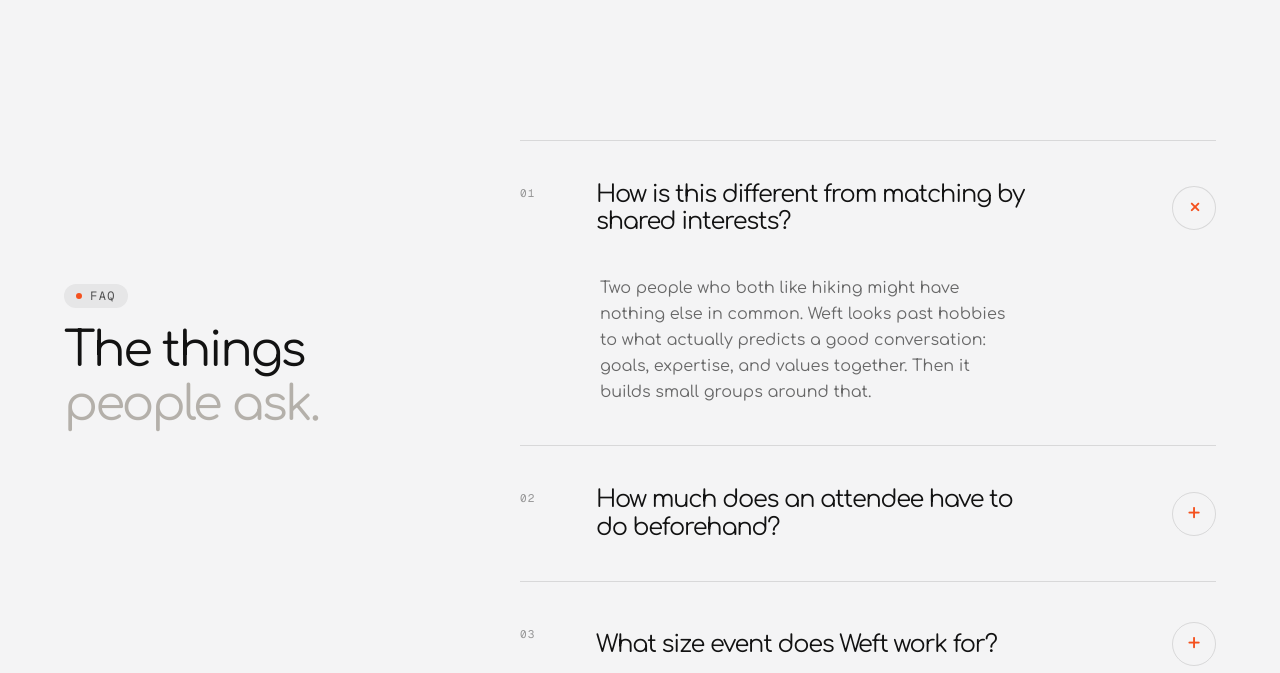
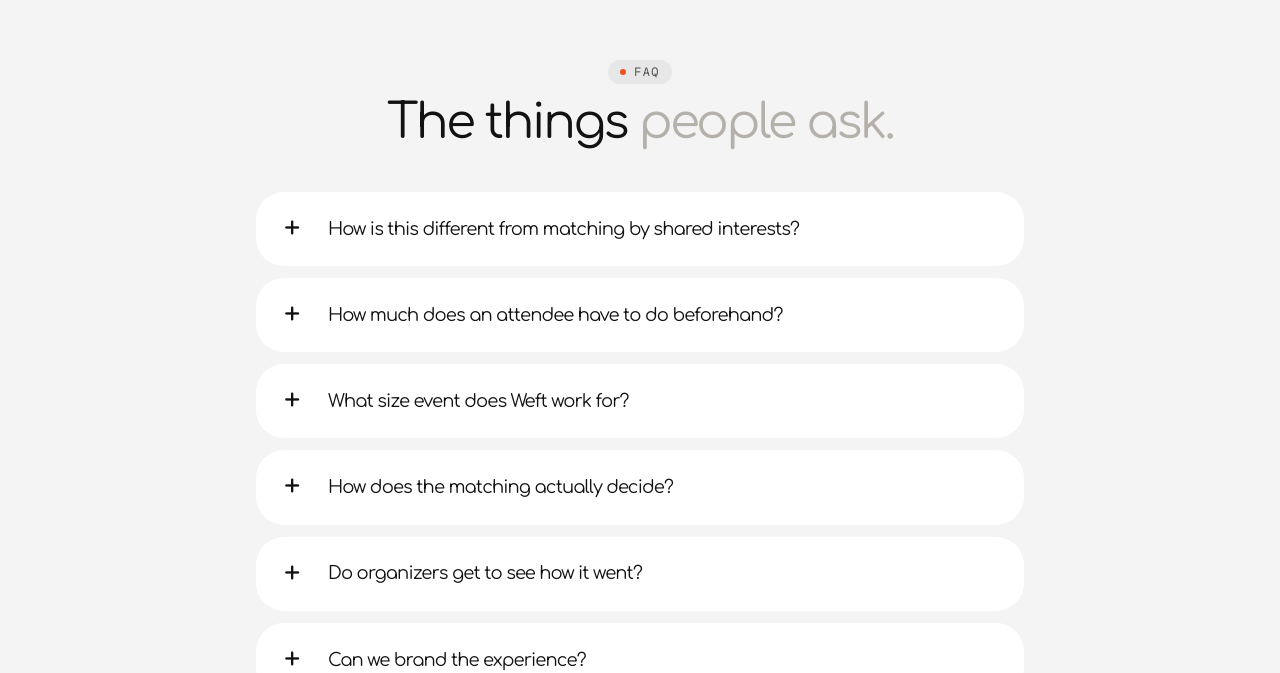
Before and after one commit to weftnow/web-frontend, a Next.js app: page / in a window 1280 px wide. Shown: the part 6762-7435 px from the top of the page. Built offline with nearby package versions, Linux system fonts and the light colour scheme.

Commit message:
refactor(faq): restyle as centered, collapsed accordion
Collapse all FAQ items by default and switch to a single centered
max-w-3xl column of rounded cards instead of the two-column sticky layout.

```diff
--- a/components/sections/Faq.tsx
+++ b/components/sections/Faq.tsx
@@ -9,50 +9,47 @@
 import { AnimatePresence, motion } from "motion/react";
 
 export function Faq() {
-  const [open, setOpen] = useState<number | null>(0);
+  const [open, setOpen] = useState<number | null>(null);
   const { faq } = content;
 
   return (
-    <SectionShell id="faq" act="light">
-      <div className="grid gap-16 lg:grid-cols-[minmax(0,0.54fr)_minmax(0,1fr)] lg:gap-20">
-        <div className="flex flex-col items-start gap-4 lg:sticky lg:top-36 lg:self-start">
+    <SectionShell id="faq" act="light" className="z-[3] bg-[#f5f5f5] !py-16 md:!py-20">
+      <div className="mx-auto flex w-full max-w-3xl flex-col items-center">
+        <div className="flex flex-col items-center gap-3 text-center">
           <Eyebrow>{faq.eyebrow}</Eyebrow>
           <SectionHeading
             as="h2"
             lines={faq.headline}
-            className="max-w-sm text-4xl text-ink md:text-5xl"
+            className="text-4xl text-ink md:text-5xl"
           />
         </div>
 
-        <div className="flex flex-col border-b border-ink/12">
+        <div className="mt-8 flex w-full flex-col gap-2.5 md:mt-10 md:gap-3">
           {faq.items.map((item, i) => {
             const isOpen = open === i;
             const answerId = `faq-answer-${i}`;
             const questionId = `faq-question-${i}`;
 
             return (
-              <div key={item.q} className="border-t border-ink/12">
+              <div key={item.q} className="overflow-hidden rounded-[1.5rem] bg-white md:rounded-[1.75rem]">
                 <button
                   aria-controls={answerId}
                   aria-expanded={isOpen}
                   id={questionId}
                   type="button"
                   onClick={() => setOpen((current) => getNextOpenIndex(current, i))}
-                  className="grid w-full grid-cols-[2.5rem_minmax(0,1fr)_2.75rem] items-center gap-3 py-8 text-left transition-colors duration-200 focus-visible:relative focus-visible:z-10 focus-visible:rounded-2xl focus-visible:outline-3 focus-visible:outline-offset-4 focus-visible:outline-signal md:grid-cols-[3.5rem_minmax(0,1fr)_3rem] md:gap-5 md:py-10 [@media(hover:hover)_and_(pointer:fine)]:hover:bg-ink/[0.025]"
+                  className="grid w-full grid-cols-[1.5rem_minmax(0,1fr)] items-center gap-3 px-6 py-5 text-left transition-colors duration-200 focus-visible:relative focus-visible:z-10 focus-visible:outline-3 focus-visible:outline-offset-[-3px] focus-visible:outline-signal md:grid-cols-[1.75rem_minmax(0,1fr)] md:gap-4 md:px-7 md:py-5 [@media(hover:hover)_and_(pointer:fine)]:hover:bg-ink/[0.025]"
                 >
-                  <span className="font-meta self-start pt-1 text-[11px] tabular-nums text-ink/42">
-                    {String(i + 1).padStart(2, "0")}
-                  </span>
-                  <span className="text-pretty font-display text-xl leading-snug text-ink md:text-2xl">
-                    {item.q}
-                  </span>
                   <span
                     aria-hidden="true"
-                    className={`grid h-11 w-11 place-items-center justify-self-end rounded-full border border-ink/12 text-2xl leading-none text-ember transition-transform duration-200 ${
+                    className={`font-display text-2xl font-light leading-none text-ink transition-transform duration-200 md:text-3xl ${
                       isOpen ? "rotate-45" : ""
                     }`}
                   >
                     +
+                  </span>
+                  <span className="text-pretty font-display text-base leading-snug text-ink md:text-lg">
+                    {item.q}
                   </span>
                 </button>
                 <AnimatePresence initial={false}>
@@ -71,7 +68,7 @@
                       transition={{ duration: 0.24, ease: [0.22, 1, 0.36, 1] }}
                       className="overflow-hidden"
                     >
-                      <p className="max-w-[62ch] pb-8 pl-[3.25rem] pr-14 text-base leading-relaxed text-ink/62 md:pb-10 md:pl-[5rem] md:pr-20">
+                      <p className="max-w-[60ch] pb-6 pl-12 pr-6 text-sm leading-relaxed text-ink/62 md:pb-7 md:pl-[4.75rem] md:pr-10 md:text-base">
                         {item.a}
                       </p>
                     </motion.div>
```
Also changed, not shown: 3 other files (tests, documents, lock files or other folders).
